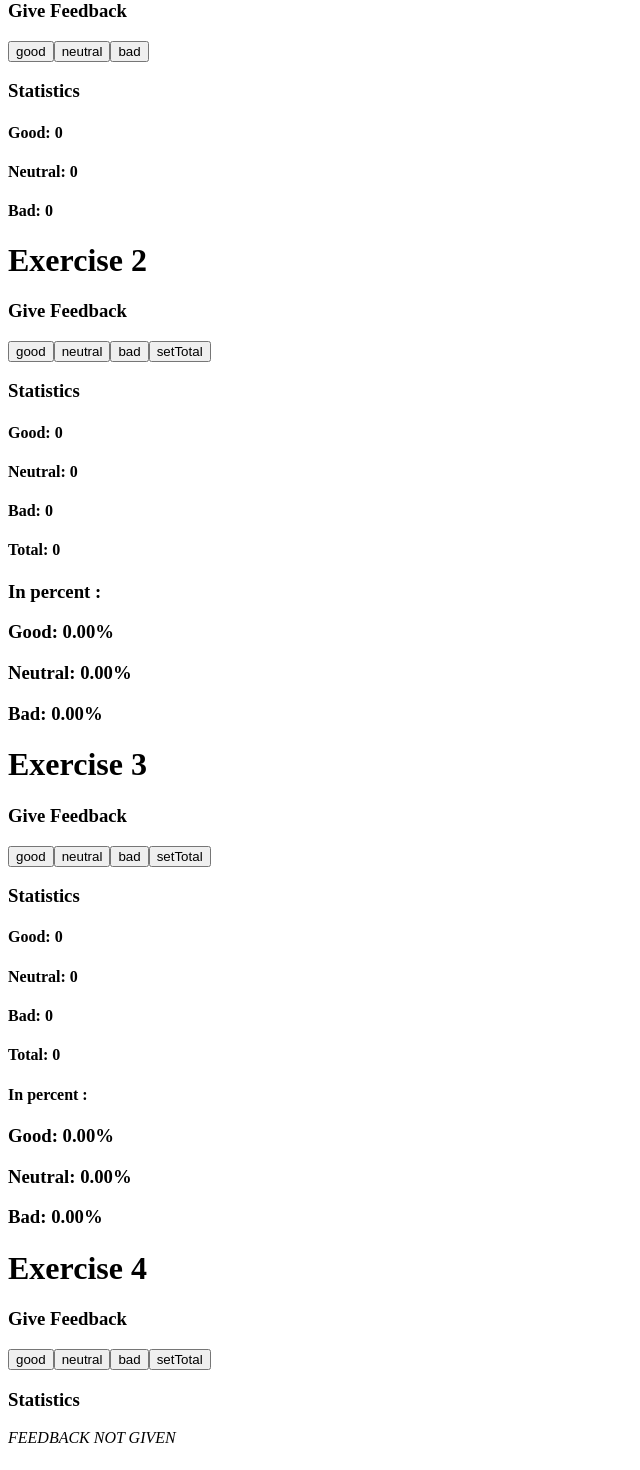
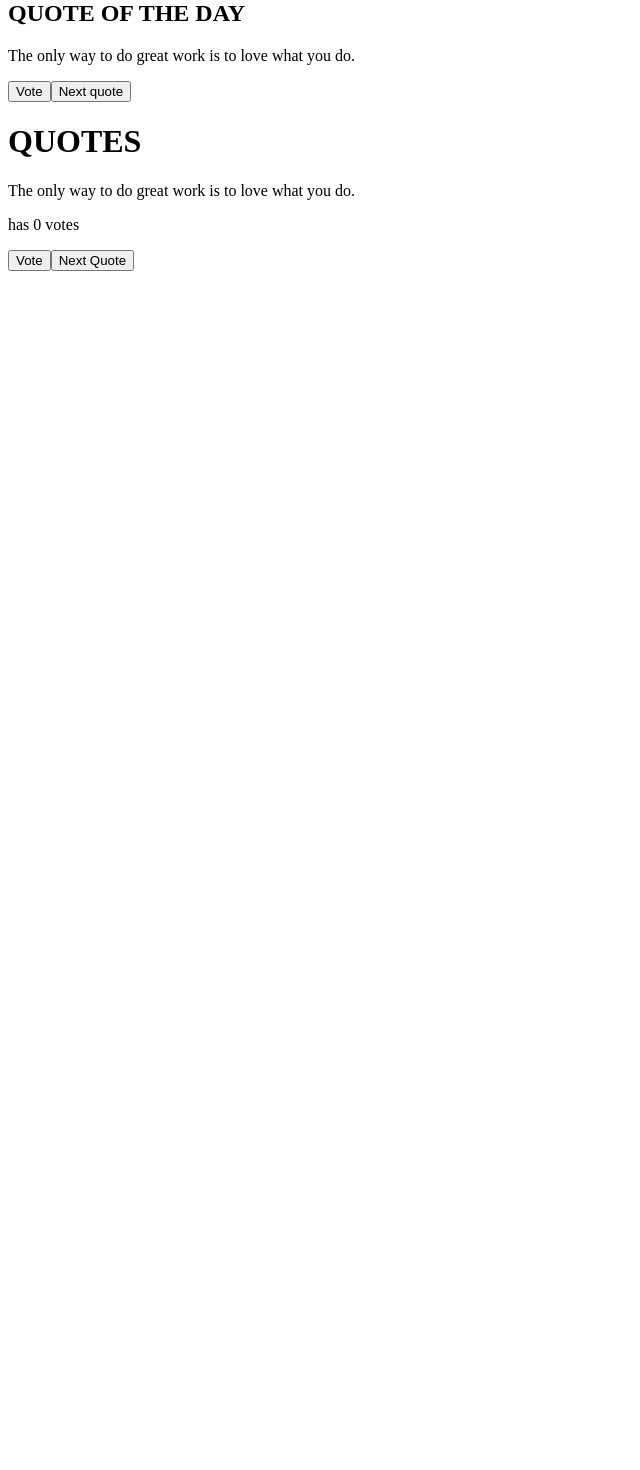
Before and after one commit to Pasangcrp/MERN-exercises, a React (Vite) app: page / in a window 1280 px wide. Shown: the part 80-1550 px from the top of the page, without its empty margins (0-640 px from the left). After the commit the page ends 800 px from the top, so only its background shows below. Built offline with nearby package versions, Linux system fonts and the light colour scheme.

Commit message:
commited exercise5,6,7,8 in branch quote

```diff
--- a/src/exercise1.jsx
+++ /dev/null
@@ -1,38 +0,0 @@
-import { useState } from "react";
-const App1 = () => {
-  const [good, setGood] = useState(0);
-  const [neutral, setNeutral] = useState(0);
-  const [bad, setBad] = useState(0);
-
-  const handleGood = () => {
-    setGood(good + 1);
-  };
-
-  const handleNeutral = () => {
-    setNeutral(neutral + 1);
-  };
-  const handleBad = () => {
-    setBad(bad + 1);
-  };
-
-  return (
-    <div>
-      <h1>Exercise 1</h1>
-      <h3>Give Feedback</h3>
-
-      <button onClick={handleGood}>good</button>
-
-      <button onClick={handleNeutral}>neutral</button>
-
-      <button onClick={handleBad}>bad</button>
-
-      <h3>Statistics</h3>
-
-      <h4>Good: {good}</h4>
-      <h4>Neutral: {neutral}</h4>
-      <h4>Bad: {bad}</h4>
-    </div>
-  );
-};
-
-export default App1;
--- a/src/exercise2.jsx
+++ /dev/null
@@ -1,57 +0,0 @@
-import { useState } from "react";
-const App2 = () => {
-  const [good, setGood] = useState(0);
-  const [neutral, setNeutral] = useState(0);
-  const [bad, setBad] = useState(0);
-  const [total, setTotal] = useState(0);
-  const [percent, setPercent] = useState({
-    good: 0,
-    neutral: 0,
-    bad: 0,
-  });
-
-  const handleGood = () => {
-    setGood(good + 1);
-  };
-
-  const handleNeutral = () => {
-    setNeutral(neutral + 1);
-  };
-
-  const handleBad = () => {
-    setBad(bad + 1);
-  };
-
-  const handleTotal = () => {
-    const newTotal = good + neutral + bad;
-    setTotal(newTotal);
-    setPercent({
-      good: (good / newTotal) * 100,
-      neutral: (neutral / newTotal) * 100,
-      bad: (bad / newTotal) * 100,
-    });
-  };
-
-  return (
-    <div>
-      <h1>Exercise 2</h1>
-      <h3>Give Feedback</h3>
-      <button onClick={handleGood}>good</button>
-      <button onClick={handleNeutral}>neutral</button>
-      <button onClick={handleBad}>bad</button>
-      <button onClick={handleTotal}>setTotal</button>
-      <h3>Statistics</h3>
-      <h4>Good: {good}</h4>
-      <h4>Neutral: {neutral}</h4>
-      <h4>Bad: {bad}</h4>
-      <h4>Total: {total}</h4>
-
-      <h3>In percent :</h3>
-      <h3>Good: {percent.good.toFixed(2)}%</h3>
-      <h3>Neutral: {percent.neutral.toFixed(2)}%</h3>
-      <h3>Bad: {percent.bad.toFixed(2)}%</h3>
-    </div>
-  );
-};
-
-export default App2;
--- a/src/exercise3.jsx
+++ /dev/null
@@ -1,73 +0,0 @@
-import { useState } from "react";
-
-const Statistics = ({ good, neutral, bad, total, percent }) => {
-  return (
-    <div>
-      <h3>Statistics</h3>
-      <h4>Good: {good}</h4>
-      <h4>Neutral: {neutral}</h4>
-      <h4>Bad: {bad}</h4>
-      <h4>Total: {total}</h4>
-
-      <h4>In percent :</h4>
-      <h3>Good: {percent.good.toFixed(2)}%</h3>
-      <h3>Neutral: {percent.neutral.toFixed(2)}%</h3>
-      <h3>Bad: {percent.bad.toFixed(2)}%</h3>
-    </div>
-  );
-};
-
-const App3 = () => {
-  const [good, setGood] = useState(0);
-  const [neutral, setNeutral] = useState(0);
-  const [bad, setBad] = useState(0);
-  const [total, setTotal] = useState(0);
-  const [percent, setPercent] = useState({
-    good: 0,
-    neutral: 0,
-    bad: 0,
-  });
-
-  const handleGood = () => {
-    setGood(good + 1);
-  };
-
-  const handleNeutral = () => {
-    setNeutral(neutral + 1);
-  };
-
-  const handleBad = () => {
-    setBad(bad + 1);
-  };
-
-  const handleTotal = () => {
-    const newTotal = good + neutral + bad;
-    setTotal(newTotal);
-    setPercent({
-      good: (good / newTotal) * 100,
-      neutral: (neutral / newTotal) * 100,
-      bad: (bad / newTotal) * 100,
-    });
-  };
-
-  return (
-    <div>
-      <h1>Exercise 3</h1>
-      <h3>Give Feedback</h3>
-      <button onClick={handleGood}>good</button>
-      <button onClick={handleNeutral}>neutral</button>
-      <button onClick={handleBad}>bad</button>
-      <button onClick={handleTotal}>setTotal</button>
-
-      <Statistics
-        good={good}
-        neutral={neutral}
-        bad={bad}
-        total={total}
-        percent={percent}
-      />
-    </div>
-  );
-};
-
-export default App3;
--- a/src/exercise4.jsx
+++ /dev/null
@@ -1,68 +0,0 @@
-import { useState } from "react";
-
-const App4 = () => {
-  const [good, setGood] = useState(0);
-  const [neutral, setNeutral] = useState(0);
-  const [bad, setBad] = useState(0);
-  const [total, setTotal] = useState(0);
-  const [percent, setPercent] = useState({
-    good: 0,
-    neutral: 0,
-    bad: 0,
-  });
-
-  const handleGood = () => {
-    setGood(good + 1);
-  };
-
-  const handleNeutral = () => {
-    setNeutral(neutral + 1);
-  };
-
-  const handleBad = () => {
-    setBad(bad + 1);
-  };
-
-  const handleTotal = () => {
-    const newTotal = good + neutral + bad;
-    setTotal(newTotal);
-    setPercent({
-      good: (good / newTotal) * 100,
-      neutral: (neutral / newTotal) * 100,
-      bad: (bad / newTotal) * 100,
-    });
-  };
-
-  return (
-    <div>
-      <h1>Exercise 4</h1>
-      <h3>Give Feedback</h3>
-      <button onClick={handleGood}>good</button>
-      <button onClick={handleNeutral}>neutral</button>
-      <button onClick={handleBad}>bad</button>
-      <button onClick={handleTotal}>setTotal</button>
-
-      <h3>Statistics</h3>
-
-      {total === 0 ? (
-        <p>
-          <i>FEEDBACK NOT GIVEN</i>
-        </p>
-      ) : (
-        <>
-          <h4>Good: {good}</h4>
-          <h4>Neutral: {neutral}</h4>
-          <h4>Bad: {bad}</h4>
-          <h4>Total: {total}</h4>
-
-          <h1>In percent :</h1>
-          <h3>Good: {percent.good.toFixed(2)}%</h3>
-          <h3>Neutral: {percent.neutral.toFixed(2)}%</h3>
-          <h3>Bad: {percent.bad.toFixed(2)}%</h3>
-        </>
-      )}
-    </div>
-  );
-};
-
-export default App4;
--- a/src/index.css
+++ /dev/null
@@ -1,3 +0,0 @@
-h1 {
-  color: chartreuse;
-}
--- a/src/main.jsx
+++ b/src/main.jsx
@@ -1,17 +1,9 @@
 import React from "react";
 import ReactDOM from "react-dom/client";
-import App1 from "./exercise1.jsx";
-import App2 from "./exercise2.jsx";
-import App3 from "./exercise3.jsx";
-import App4 from "./exercise4.jsx";
-import App5 from "./quote.jsx";
+import App from "./quote.jsx";
 
 ReactDOM.createRoot(document.getElementById("root")).render(
   <React.StrictMode>
-    <App1 />
-    <App2 />
-    <App3 />
-    <App4 />
-    <App5 />
+    <App />
   </React.StrictMode>
 );
--- a/src/quote.jsx
+++ b/src/quote.jsx
@@ -1,6 +1,6 @@
 import { useState } from "react";
 
-const App5 = () => {
+const App = () => {
   let quotes = [
     `The only way to do great work is to love what you do.`,
     "Be the change you wish to see in the world.",
@@ -46,4 +46,4 @@ const App5 = () => {
   );
 };
 
-export default App5;
+export default App;
```
